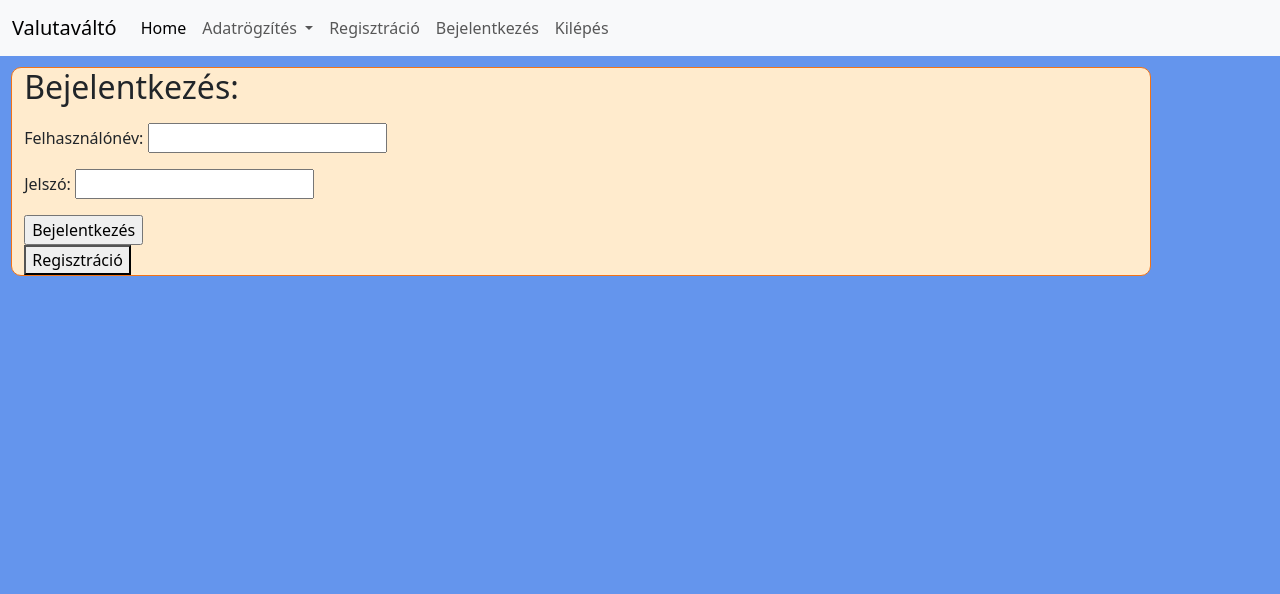
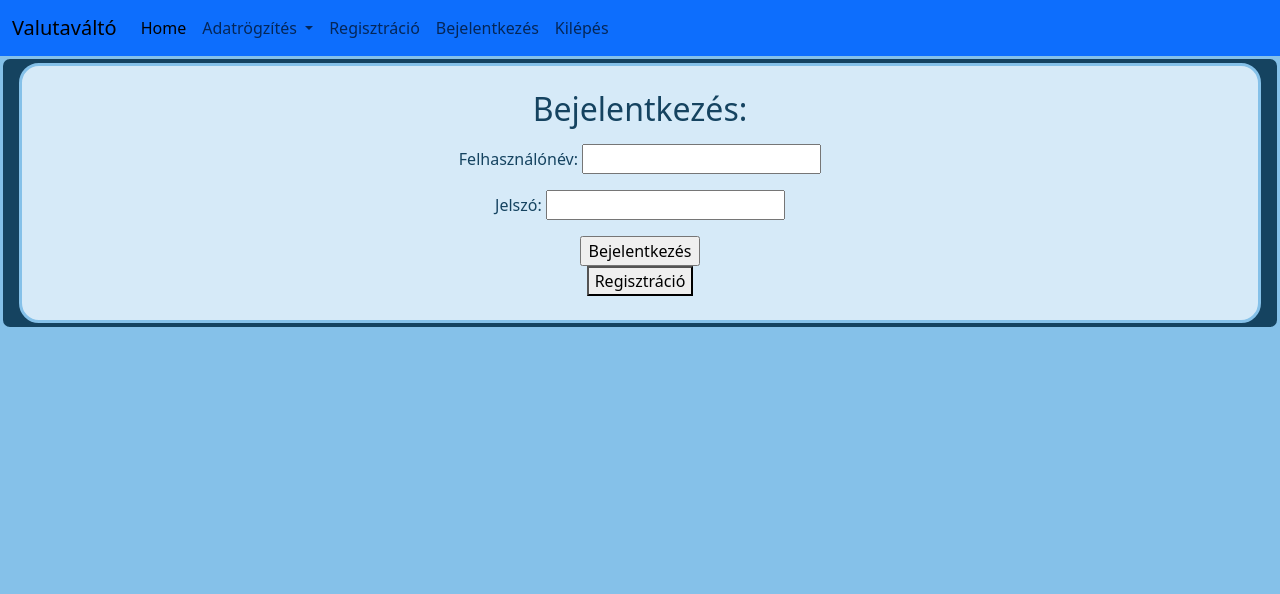
Before and after one commit to zootya/valutavalto, a Django app: page / in a window 1280 px wide. Shown: the top 594 px of the page. Run offline with Django 5.2, Linux system fonts and the light colour scheme.

Commit message:
templates to css

```diff
--- a/backend/penzvalto/static/styles.css
+++ b/backend/penzvalto/static/styles.css
@@ -1,19 +1,23 @@
 body{
-    margin: 0px;
-    padding: 0px;
-    background-color: cornflowerblue;
+    margin: 0;
+    padding: 0;
+    background-color: #85c1e9;
 }
-
-
-.container{
-    border: 0.1em solid #f27317;
-    border-radius: 10px;
-    margin: 0.7em;
-    height: auto;
-    background-color: blanchedalmond;
-}
-
 
 a {
     text-decoration: none;
 }
+
+.mycontainer1{
+    background: #154360;
+    border: 0.2em solid #85c1e9;
+    border-radius: 10px;
+    height: auto;
+}
+
+.mycontainer2{
+    background: #d6eaf8;
+    border: 0.2em solid #85c1e9;
+    border-radius: 20px;
+    color: #154360;
+}
--- a/backend/penzvalto/templates/base.html
+++ b/backend/penzvalto/templates/base.html
@@ -5,9 +5,17 @@
         <meta name="viewport" content="width=device-width, initial-scale=1.0" />
         <title>{{ mytitle }}</title>
 
-        <link href="https://cdn.jsdelivr.net/npm/bootstrap@5.3.3/dist/css/bootstrap.min.css" rel="stylesheet" />
+        <!-- bootstrap import -->
+        <!-- Latest compiled and minified CSS -->
+        <link href="https://cdn.jsdelivr.net/npm/bootstrap@5.3.3/dist/css/bootstrap.min.css" rel="stylesheet" integrity="sha384-QWTKZyjpPEjISv5WaRU9OFeRpok6YctnYmDr5pNlyT2bRjXh0JMhjY6hW+ALEwIH" crossorigin="anonymous">
+        <!-- Latest compiled JavaScript -->
+        <script src="https://cdn.jsdelivr.net/npm/bootstrap@5.3.3/dist/js/bootstrap.bundle.min.js" integrity="sha384-YvpcrYf0tY3lHB60NNkmXc5s9fDVZLESaAA55NDzOxhy9GkcIdslK1eN7N6jIeHz" crossorigin="anonymous"></script>
+        <script src="https://cdn.jsdelivr.net/npm/@popperjs/core@2.11.8/dist/umd/popper.min.js" integrity="sha384-I7E8VVD/ismYTF4hNIPjVp/Zjvgyol6VFvRkX/vR+Vc4jQkC+hVqc2pM8ODewa9r" crossorigin="anonymous"></script>
+        <script src="https://cdn.jsdelivr.net/npm/bootstrap@5.3.3/dist/js/bootstrap.min.js" integrity="sha384-0pUGZvbkm6XF6gxjEnlmuGrJXVbNuzT9qBBavbLwCsOGabYfZo0T0to5eqruptLy" crossorigin="anonymous"></script>
         <!-- ikonok betöltése -->
         <link rel="stylesheet" href="https://cdn.jsdelivr.net/npm/bootstrap-icons@1.11.3/font/bootstrap-icons.min.css" />
+        <!-- https://icons.getbootstrap.com/ -->
+        <!-- bootstrap import -->
 
         {% load static %}
         <link rel="stylesheet" href="{% static 'styles.css' %}" />
@@ -23,7 +31,7 @@
 
     {% block navstar %}
     {% endblock navstar %}
-    <nav class="navbar navbar-expand-lg navbar-light bg-light">
+    <nav class="navbar navbar-expand-lg navbar-light bg-primary">
         <div class="container-fluid">
             <a class="navbar-brand" href="#">Valutaváltó</a>
             <button class="navbar-toggler" type="button" data-bs-toggle="collapse" data-bs-target="#navbarSupportedContent" aria-controls="navbarSupportedContent" aria-expanded="false" aria-label="Toggle navigation">
@@ -60,10 +68,12 @@
         </div>
     </nav>
 
-    <div class="container">
+
+    <div class="mycontainer1 container-fluid">
         {% block section %}
         {% endblock section %}
     </div>
+
 
     <br>
     <footer class="footer fixed-bottom bg-primary ps-4">
--- a/backend/penzvalto/templates/home.html
+++ b/backend/penzvalto/templates/home.html
@@ -2,9 +2,12 @@
 
 {% block section %}
 
+    <div class="mycontainer2 p-4 m-1 text-center">
+
         <form method="post">
             {% csrf_token %}
             <p>Üdvözöllek kedves {{user.username}}</p>
+
             <label for="atvaltando">Átváltandó összeg:</label>
             <input type="number" id="atvaltando" name="atvaltando" required>
 
@@ -29,4 +32,6 @@
             {{ atvaltando }} {{ errol }} -t {{ atvaltottertek }} {{ erre }}-ra/re.
         {% endif %}
 
+    </div>
+
 {% endblock section %}
--- a/backend/penzvalto/templates/login.html
+++ b/backend/penzvalto/templates/login.html
@@ -1,6 +1,8 @@
 {% extends "base.html" %}
 
 {% block section %}
+
+    <div class="mycontainer2 p-4 m-1 text-center">
 
         <h2>Bejelentkezés:</h2>
         <p>{{ message }}</p>
@@ -21,4 +23,6 @@
 
         <a href="{% url 'signup' %}"><button >Regisztráció</button></a>
 
+    </div>
+
 {% endblock section %}
--- a/frontend/valto.html
+++ b/frontend/valto.html
@@ -66,7 +66,7 @@
         </nav>
     </header>
 
-    <div class = "mycontainer1 big container-fluid ">
+    <div class = "mycontainer1 container-fluid">
         <h1 class="text-center text-light display-1">Globális valuta átváltások</h1>
         <h4 class="text-center text-light">A világon a vezető valutákat globálisan átváltjuk.</h4>
 
```
Also changed, not shown: backend/penzvalto/templates/signup.html (+7 -0 lines), 1 other file. Lines whose indentation alone changed are shown as unchanged.
